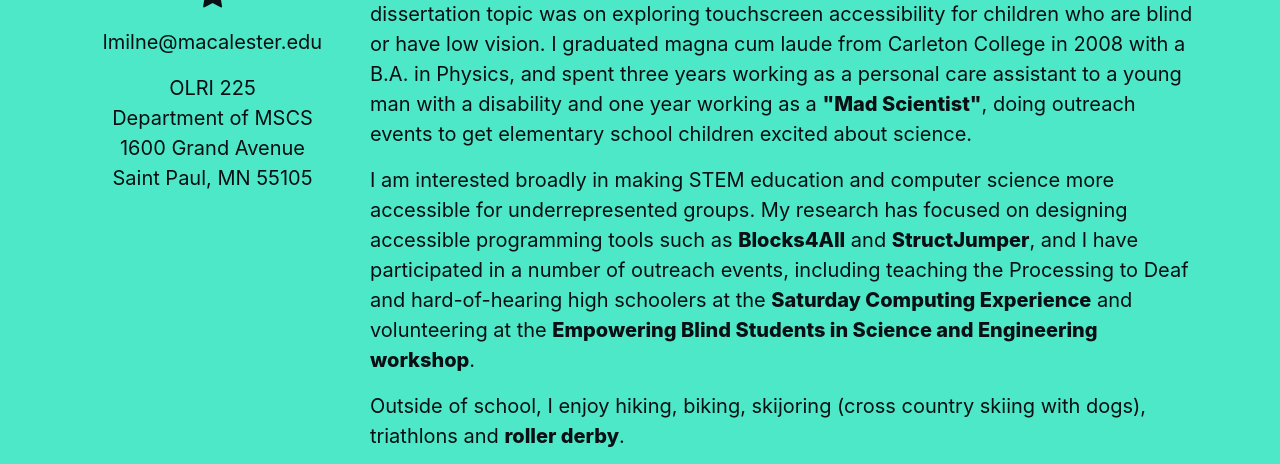
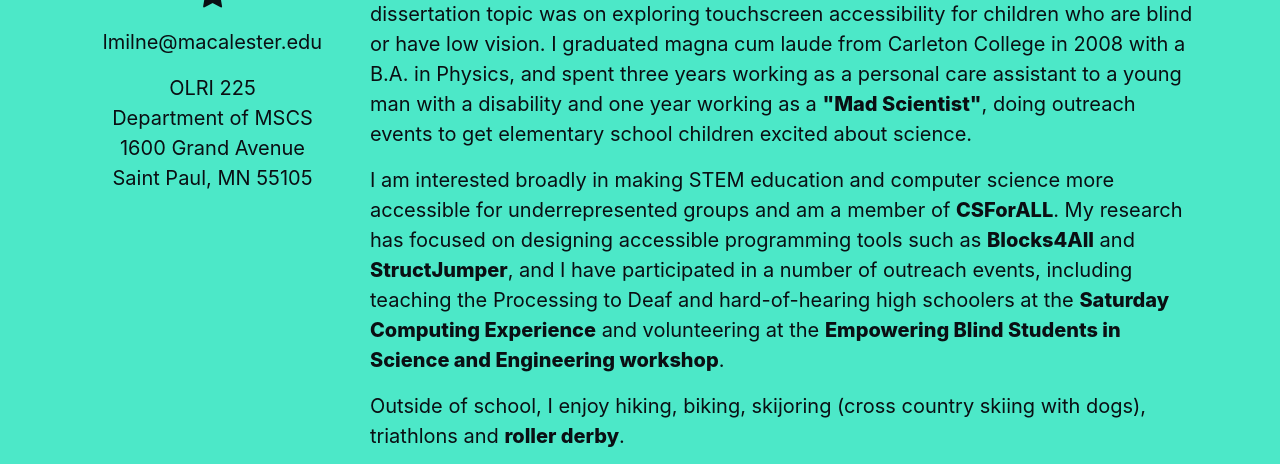
Before and after one commit to milnel2/milnel2.github.io, a website with bundled scripts: page index.html in a window 1280 px wide. Shown: the part 321-785 px from the top of the page. Built offline with nearby package versions, Linux system fonts and the light colour scheme; files whose address does not match are found by name.

Commit message:
updated website with csForAll

```diff
--- a/index.html
+++ b/index.html
@@ -67,7 +67,7 @@
               <p>I'm an assistant professor of Computer Science at <a href="https://www.macalester.edu/">Macalester College</a> in the  <a href="https://www.macalester.edu/mscs/">department of Mathematics, Statistics and Computer Science.</a>
                   I received my PhD in Computer Science and Engineering in June 2018 from the University of Washington, where I was an NSF graduate research fellow who worked with <a href="https://www.cs.washington.edu/people/faculty/ladner">Richard Ladner</a>. My dissertation topic was on exploring touchscreen accessibility for children who are blind or have low vision. I graduated magna cum laude from Carleton College in 2008 with a B.A. in Physics, and spent three years working as a personal care assistant to a young man with a disability and one year working as a <a href="http://www.madscience.org/">"Mad Scientist"</a>, doing outreach events to get elementary school children excited about science.</p>
 
-              <p>I am interested broadly in making STEM education and computer science more accessible for underrepresented groups. My research has focused on designing accessible programming tools such as <a class="portfolio-link" href="#portfolioModal1" data-toggle="modal">Blocks4All</a> and <a class="portfolio-link" href="#portfolioModal3" data-toggle="modal">StructJumper</a>, and I have participated in a number of outreach events, including teaching the Processing to Deaf and hard-of-hearing high schoolers at the <a href="http://adhhc.cs.washington.edu/SCE.php">Saturday Computing Experience</a> and volunteering at the <a href="https://ebsse.cs.washington.edu/">Empowering Blind Students in Science and Engineering workshop</a>.</p>
+              <p>I am interested broadly in making STEM education and computer science more accessible for underrepresented groups and am a member of <a href="https://www.csforall.org/">CSForALL</a>. My research has focused on designing accessible programming tools such as <a class="portfolio-link" href="#portfolioModal1" data-toggle="modal">Blocks4All</a> and <a class="portfolio-link" href="#portfolioModal3" data-toggle="modal">StructJumper</a>, and I have participated in a number of outreach events, including teaching the Processing to Deaf and hard-of-hearing high schoolers at the <a href="http://adhhc.cs.washington.edu/SCE.php">Saturday Computing Experience</a> and volunteering at the <a href="https://ebsse.cs.washington.edu/">Empowering Blind Students in Science and Engineering workshop</a>.</p>
 
               <p>Outside of school, I enjoy hiking, biking, skijoring (cross country skiing with dogs),  triathlons and <a href="http://ratcityrollergirls.com/teams/throttle-rockets/alumnae/sintripetal-force/">roller derby</a>. </p>
             <div class="col-lg-8 mx-auto text-center">
```
Also changed, not shown: img/Membership_Badge.png (added), 1 other file.
